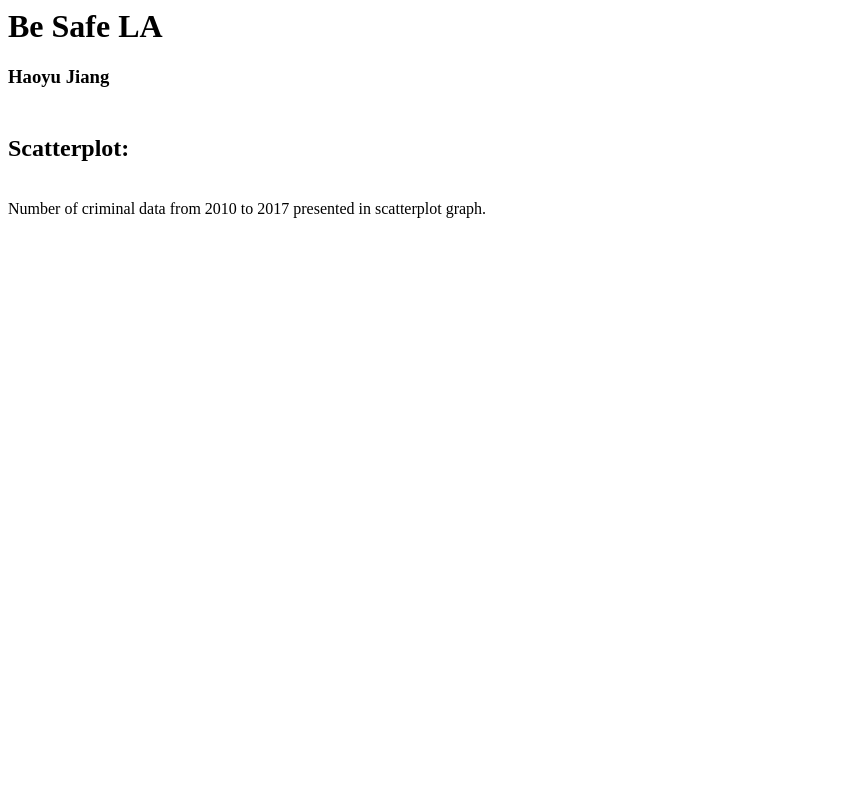
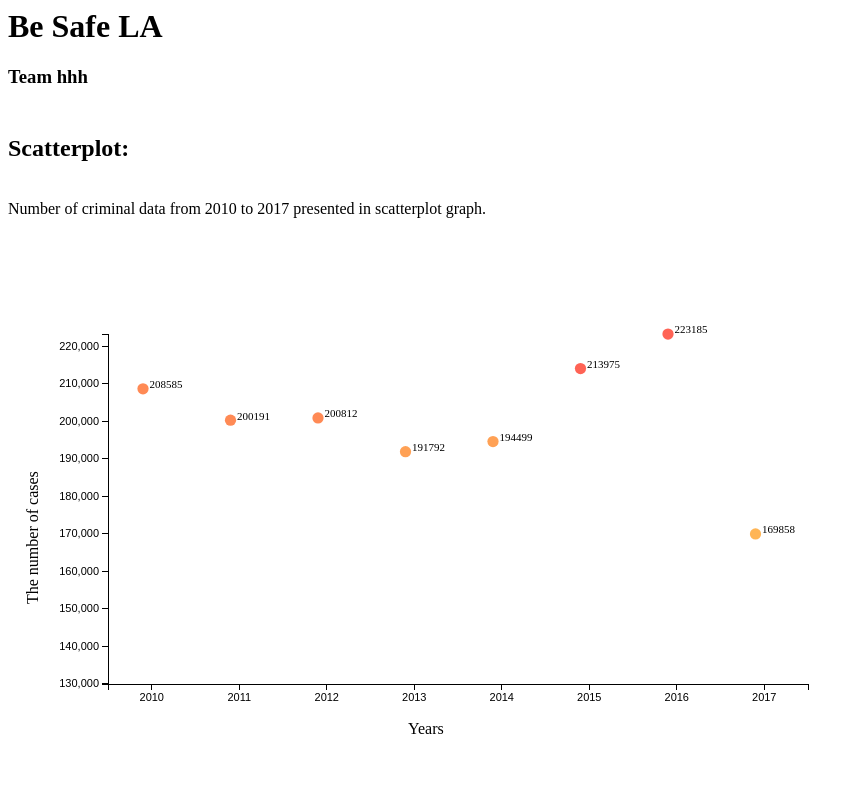
Before and after one commit to brookclin/BeSafeLA, a plain HTML site: page scatterofyear.html in a window 1280 px wide. Shown: the whole page, without its empty margins (0-864 px from the left). Drawn offline with nearby package versions, Linux system fonts and the light colour scheme; files whose address does not match are found by name.

Commit message:
function scatter

```diff
--- a/scatterofyear.html
+++ b/scatterofyear.html
@@ -17,7 +17,7 @@
     </head>
     <body>
         <h1> Be Safe LA </h1>
-        <h3> Haoyu Jiang </h3>
+        <h3> Team hhh </h3>
         <div class = 'sca'>
             <h2><br> Scatterplot: <br></h2>
             <p><br>Number of criminal data from 2010 to 2017 presented in scatterplot graph.</br></p>
@@ -26,8 +26,84 @@
            d3.json("crimedatayear.json", function(error, data) {
                 dataset = data
                 circle(dataset)
-                bar(dataset)
             });
+            function circle(data)
+            {
+                var mind = d3.min(data, function(d){return d['case'];});
+                var maxd = d3.max(data, function(d){return d['case'];});
+                var w = 900, h = 550, padding = 100;
+
+                var xscale = d3.scaleBand()
+                              .domain(data.map(function (d) {
+                               return d['year'];
+                            }))
+                              .range([padding,w-padding])
+
+                var yscale = d3.scaleLinear()
+                               .domain([mind-40000,maxd])
+                               .range([h - padding,padding]);
+
+                var svg = d3.select('body')
+                    .select('div.sca')
+                    .append('svg')
+                    .attr('width', w)
+                    .attr('height', h);
+
+                svg.selectAll('circle')
+                    .data(dataset)
+                    .enter()
+                    .append('circle')
+                    .attr('cx',function(d) {return xscale(d['year'])+35;})
+                    .attr('cy',function(d) {return yscale(d['case']);})
+                    .attr('r',w/(20*dataset.length))
+                    .style("fill",function(d) {
+                        if (d['case'] < 170000)
+                            {return '#ffb555';}
+                        if (d['case'] <= 200000)
+                            {return '#ffa155';}
+                        if (d['case'] <= 210000)
+                            {return '#ff8a55';}
+                        if (d['case'] > 210000)
+                            {return '#FF6355';}
+                    });
+
+                svg.selectAll('text.cnumber')
+                    .data(dataset)
+                    .enter()
+                    .append('text')
+                        .attr('class', 'cnumber')
+                    .text(function (d) {return d['case'];})
+                    .attr('x', function(d,i) {return xscale(d['year'])+58;})
+                    .attr('y', function (d) {return yscale(d['case']+140);})
+                    .style('fill','black')
+                    .style('font-size','11px')
+                    .style('text-anchor','middle');
+
+                var xAxis = d3.axisBottom()
+                    .scale(xscale)
+                    .ticks(10);
+                svg.append('g')
+                   .attr('class','axis')
+                   .attr('transform', "translate(0," + (h - padding) + ")")
+                   .call(xAxis);
+                var btext = svg.append('text')
+                              .attr('x', w - 5*padding)
+                              .attr('y',h - padding/2);
+                btext.append('tspan').text('Years')
+
+                var yAxis = d3.axisLeft()
+                    .scale(yscale)
+                    .ticks(10);
+                svg.append('g')
+                   .attr('class','axis')
+                   .attr('transform','translate('+ padding +',0)')
+                   .call(yAxis);
+                var ltext = svg.append('text')
+                              .attr('x', w/2+80)
+                              .attr('y', padding/2-20)
+                              .attr('transform','rotate(-90,'+w/2 +',' +w/2+')');
+                ltext.append('tspan').text('The number of cases');
+            }
 
         </script>
     </body>
```
